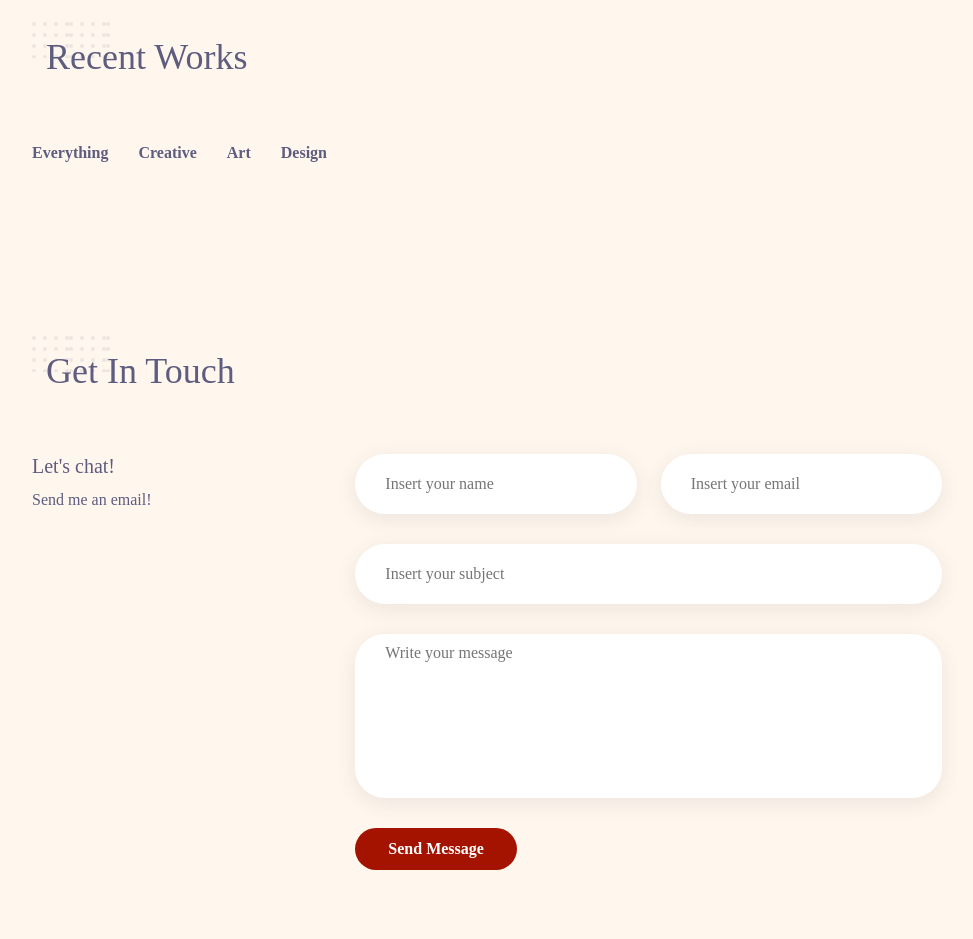
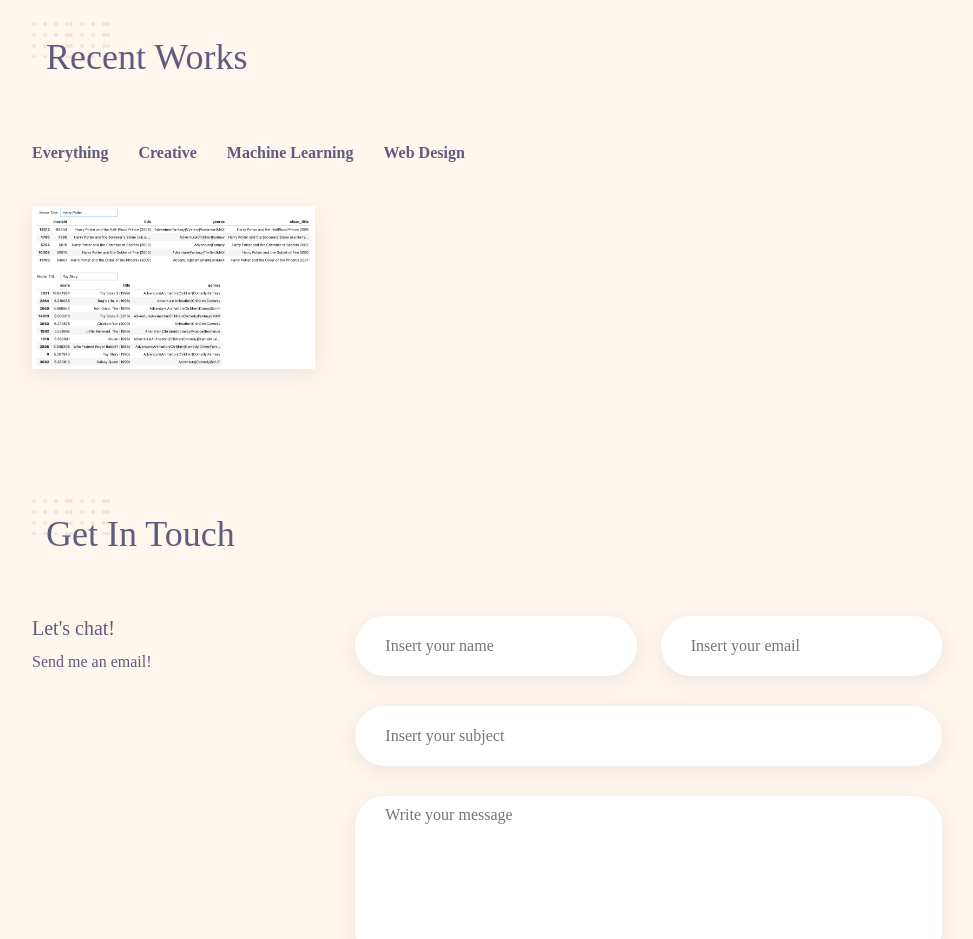
Before and after one commit to myon-mcgee/site, a React (Create React App) app: page / in a window 1280 px wide. Shown: the part 2660-3599 px from the top of the page, without its empty margins (208-1181 px from the left). Built offline with nearby package versions, Linux system fonts and the light colour scheme; a web font is replaced by a local one.

Commit message:
added movie rec project

```diff
--- a/src/components/portfolio/Menu.jsx
+++ b/src/components/portfolio/Menu.jsx
@@ -1,5 +1,5 @@
 /* eslint-disable no-sparse-arrays */
-import Work1 from "../../assets/work-1.svg"
+import movie from "../../assets/movieRec.png"
 import Work2 from "../../assets/work-2.svg"
 import Work3 from "../../assets/work-3.svg"
 import Work4 from "../../assets/work-4.svg"
@@ -8,13 +8,14 @@ import Work6 from "../../assets/work-6.svg"
 
 
 const Menu = [
+    {
+      id: 1,
+      image: movie,
+      title: "Movie Search and Recommendation",
+      category: "Machine Learning",
+      link: "https://github.com/myon-mcgee/MovieRecommendations",
+    }
     /*{
-      id: 1,
-      image: Work1,
-      title: "Project Management Illustration",
-      category: "Design",
-    },
-    {
       id: 2,
       image: Work2,
       title: "Guest App Walkthrough Screens",
--- a/src/components/portfolio/Portfolio.jsx
+++ b/src/components/portfolio/Portfolio.jsx
@@ -22,14 +22,14 @@ const Portfolio = () => {
         <span className="work__item" onClick={() => filterItem
           ("Creative")}>Creative</span>
         <span className="work__item" onClick={() => filterItem
-          ("Art")}>Art</span>
+          ("Machine Learning")}>Machine Learning</span>
         <span className="work__item" onClick={() => filterItem
-          ("Design")}>Design</span>
+          ("Web Design")}>Web Design</span>
       </div>
 
       <div className="work__container grid">
         {items.map((elem) => {
-          const{id, image, title, category} = elem;
+          const{id, image, title, category, link} = elem;
           return (
             <div className="work__card" key={id}>
               <div className="work__thumbnail">
@@ -39,7 +39,7 @@ const Portfolio = () => {
 
               <span className="work__category">{category}</span>
               <h3 className="work__title">{title}</h3>
-              <a href="#" className="work__button">
+              <a href={link} className="work__button">
                 <i className="icon-link work__button-icon"></i>
               </a>
             </div>
--- a/src/components/portfolio/portfolio.css
+++ b/src/components/portfolio/portfolio.css
@@ -40,7 +40,7 @@
 }
 
 .work__card:hover .work__mask{
-    opacity: .5;
+    opacity: .9;
 }
 
 .work__category{
@@ -69,7 +69,7 @@
     transition: .3s;
     opacity: 0;
 }
-;
+
 .work__button{
     color: #fff;
     position: absolute;
@@ -77,7 +77,7 @@
     left: 1.5rem;
     font-size: var(--h3-font-size);
     display: block;
-    background-color: #ffd15c;
+    background-color: var(--first-color);
     height: 40px;
     width: 40px;
     cursor: pointer;
```
Also changed, not shown: src/assets/movieRec.png (added).
